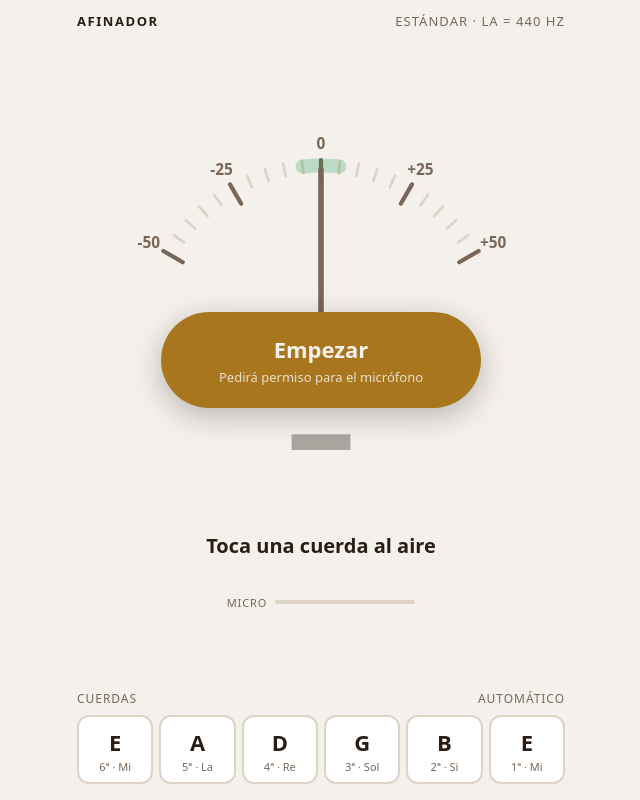
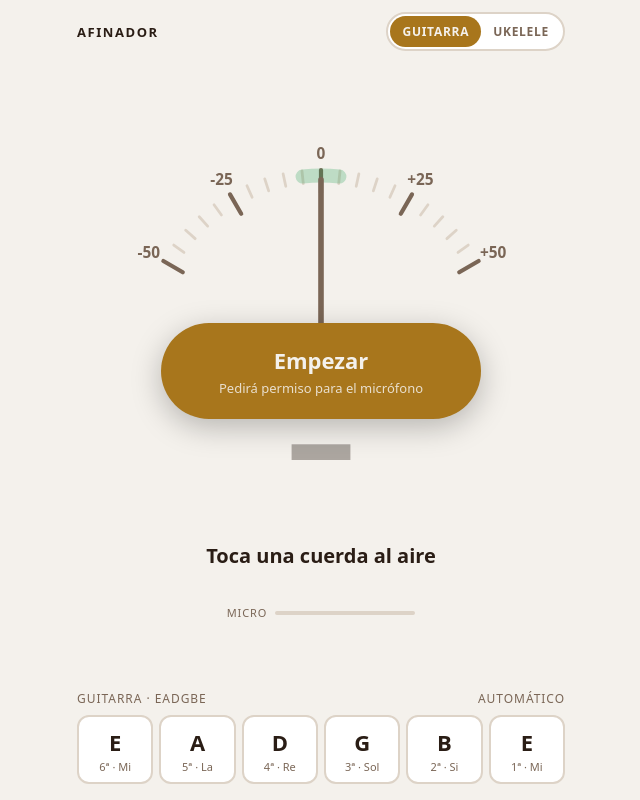
Before and after one commit to guillebielza/afinador, a plain HTML site: page index.html in a window 1280 px wide. Shown: the whole page, without its empty margins (319-959 px from the left). Drawn offline with Linux system fonts and the light colour scheme.

Commit message:
Opcion de ukelele (GCEA) ademas de guitarra
Selector Guitarra / Ukelele en la cabecera que cambia las cuerdas
(GCEA con Sol agudo para el ukelele) y se recuerda entre sesiones.

Co-Authored-By: Claude Opus 5.5 <noreply@anthropic.com>

```diff
--- a/index.html
+++ b/index.html
@@ -60,13 +60,33 @@ body {
 header {
   display: flex;
   justify-content: space-between;
-  align-items: baseline;
+  align-items: center;
   font-size: 13px;
   letter-spacing: .08em;
   text-transform: uppercase;
   color: var(--muted);
 }
 header b { color: var(--fg); letter-spacing: .12em; }
+#instrument {
+  display: flex;
+  background: var(--surface);
+  border: 2px solid var(--line);
+  border-radius: 999px;
+  padding: 2px;
+}
+#instrument button {
+  font: 600 12px var(--font);
+  letter-spacing: .06em;
+  text-transform: uppercase;
+  color: var(--muted);
+  background: none;
+  border: 0;
+  border-radius: 999px;
+  padding: 7px 12px;
+  cursor: pointer;
+}
+#instrument button[aria-pressed="true"] { background: var(--brass); color: var(--bg); }
+#instrument button:focus-visible { outline: 3px solid var(--brass); outline-offset: 2px; }
 main {
   display: flex;
   flex-direction: column;
@@ -187,7 +207,10 @@ body[data-state="far"] #hint { color: var(--bad); }
 
 <header>
   <b>Afinador</b>
-  <span>Estándar · La = 440 Hz</span>
+  <div id="instrument" role="group" aria-label="Instrumento">
+    <button type="button" data-inst="guitar">Guitarra</button>
+    <button type="button" data-inst="ukulele">Ukelele</button>
+  </div>
 </header>
 
 <main>
@@ -209,18 +232,26 @@ body[data-state="far"] #hint { color: var(--bad); }
 </main>
 
 <footer>
-  <div class="strings-head"><span>Cuerdas</span><span id="mode">Automático</span></div>
+  <div class="strings-head"><span id="tuning-name">Cuerdas</span><span id="mode">Automático</span></div>
   <div id="strings"></div>
 </footer>
 
 <script>
 const NOTES = ['C','C#','D','D#','E','F','F#','G','G#','A','A#','B'];
 const SOL   = ['Do','Do#','Re','Re#','Mi','Fa','Fa#','Sol','Sol#','La','La#','Si'];
-// Afinación estándar, de la 6ª (grave) a la 1ª (aguda), en números MIDI
-const STRINGS = [
+// Afinaciones estándar, en el orden en que se ven las cuerdas (números MIDI)
+const INSTRUMENTS = {
+  // Guitarra: de la 6ª (grave) a la 1ª (aguda), EADGBE
+  guitar: { label: 'Guitarra · EADGBE', strings: [
     { n: 6, midi: 40 }, { n: 5, midi: 45 }, { n: 4, midi: 50 },
     { n: 3, midi: 55 }, { n: 2, midi: 59 }, { n: 1, midi: 64 },
-];
+  ] },
+  // Ukelele soprano/concierto/tenor: GCEA con el Sol agudo (de la 4ª a la 1ª)
+  ukulele: { label: 'Ukelele · GCEA', strings: [
+    { n: 4, midi: 67 }, { n: 3, midi: 60 }, { n: 2, midi: 64 }, { n: 1, midi: 69 },
+  ] },
+};
+let STRINGS = INSTRUMENTS.guitar.strings;
 const A4 = 440;
 const IN_TUNE = 5;   // ± cents que cuentan como afinado
 const RANGE = 50;    // ± cents que cubre la aguja
@@ -266,7 +297,12 @@ function polar(angleDeg, r) {
 
 // ---------- Botones de cuerdas ----------
 let locked = null; // índice de cuerda fijada, o null = automático
-const stringBtns = STRINGS.map((s, i) => {
+let stringBtns = [];
+function buildStrings() {
+  const box = $('strings');
+  box.textContent = '';
+  box.style.gridTemplateColumns = `repeat(${STRINGS.length}, 1fr)`;
+  stringBtns = STRINGS.map((s, i) => {
     const b = document.createElement('button');
     b.type = 'button';
     b.id = 'string-' + s.n;
@@ -278,9 +314,30 @@ const stringBtns = STRINGS.map((s, i) => {
       $('mode').textContent = locked === null ? 'Automático' : `Fijada: ${STRINGS[locked].n}ª cuerda`;
       if (!running) start();
     });
-  $('strings').appendChild(b);
+    box.appendChild(b);
     return b;
   });
+}
+
+// ---------- Instrumento (se recuerda para la próxima vez) ----------
+function setInstrument(name) {
+  if (!INSTRUMENTS[name]) name = 'guitar';
+  STRINGS = INSTRUMENTS[name].strings;
+  try { localStorage.setItem('instrument', name); } catch (e) {}
+  document.querySelectorAll('#instrument button').forEach(b =>
+    b.setAttribute('aria-pressed', b.dataset.inst === name));
+  $('tuning-name').textContent = INSTRUMENTS[name].label;
+  locked = null;
+  currentTarget = null;
+  $('mode').textContent = 'Automático';
+  buildStrings();
+  idle();
+  $('note').textContent = '–';
+  $('octave').textContent = '';
+  $('sol').innerHTML = '&nbsp;';
+}
+document.querySelectorAll('#instrument button').forEach(b =>
+  b.addEventListener('click', () => setInstrument(b.dataset.inst)));
 
 // ---------- Detección de tono (YIN) ----------
 const MIN_F = 60, MAX_F = 1000;
@@ -464,7 +521,7 @@ function demoSource(ctx) {
   osc.connect(g);
   let k = 0;
   const step = () => {
-    const s = STRINGS[k % 6];
+    const s = STRINGS[k % STRINGS.length];
     const off = [-30, 12, -4, 2, 25, -12][k % 6];
     osc.frequency.setValueAtTime(midiToFreq(s.midi + off / 100), ctx.currentTime);
     k++;
@@ -584,6 +641,10 @@ document.addEventListener('visibilitychange', () => {
 
 $('start').addEventListener('click', () => start(false));
 
+let savedInstrument = 'guitar';
+try { savedInstrument = localStorage.getItem('instrument') || 'guitar'; } catch (e) {}
+setInstrument(savedInstrument);
+
 // Si ya diste permiso otra vez, empieza a escuchar nada más abrir
 micGranted().then(ok => {
   if (ok && !DEMO) start(true);
--- a/sw.js
+++ b/sw.js
@@ -1,7 +1,7 @@
 // Guarda la app en el móvil para que funcione sin conexión.
 // Primero intenta la versión de internet (así las actualizaciones llegan al momento)
 // y si no hay conexión usa la guardada. Cambia el número de versión al modificar archivos.
-const CACHE = 'afinador-v3';
+const CACHE = 'afinador-v4';
 const FILES = ['./', './index.html', './manifest.webmanifest', './icon.svg', './icon-192.png', './icon-512.png'];
 
 self.addEventListener('install', e => {
```
Lines whose indentation alone changed are shown as unchanged.
